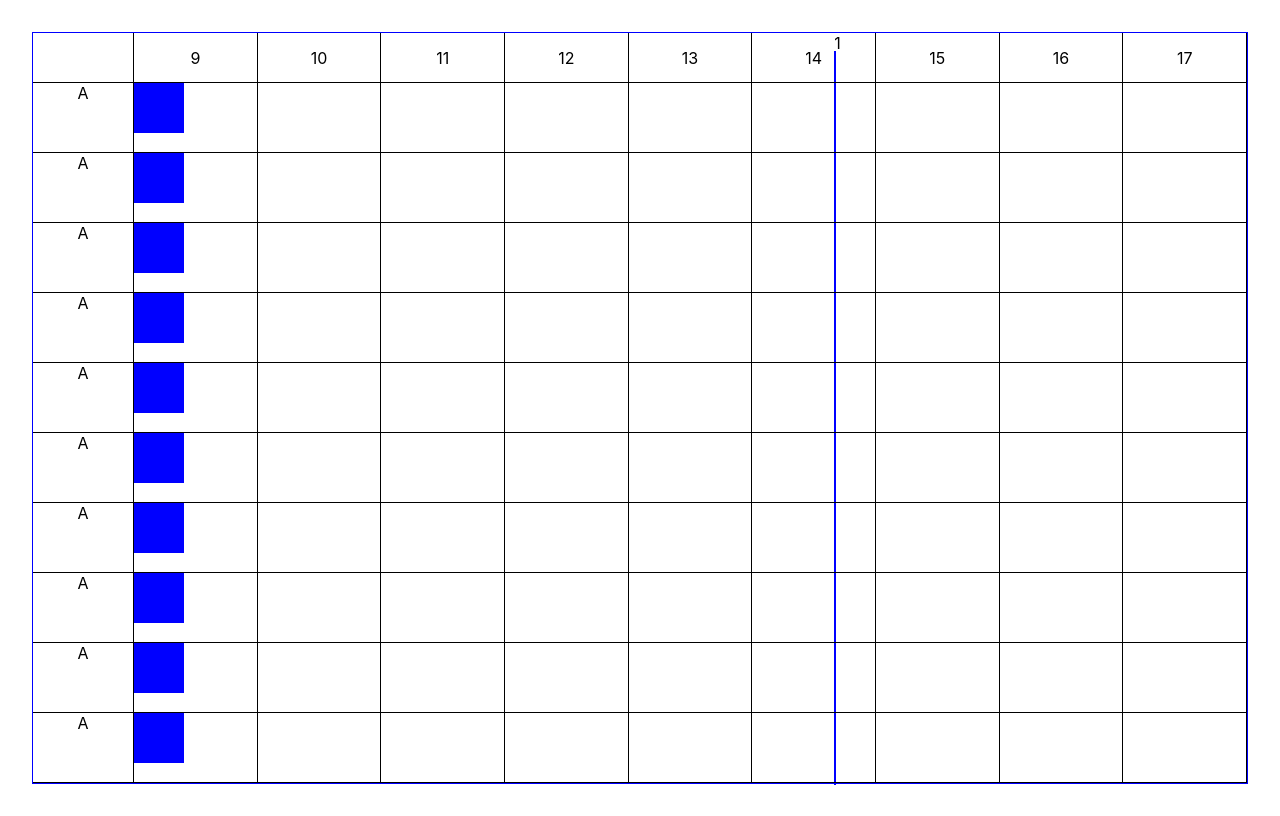
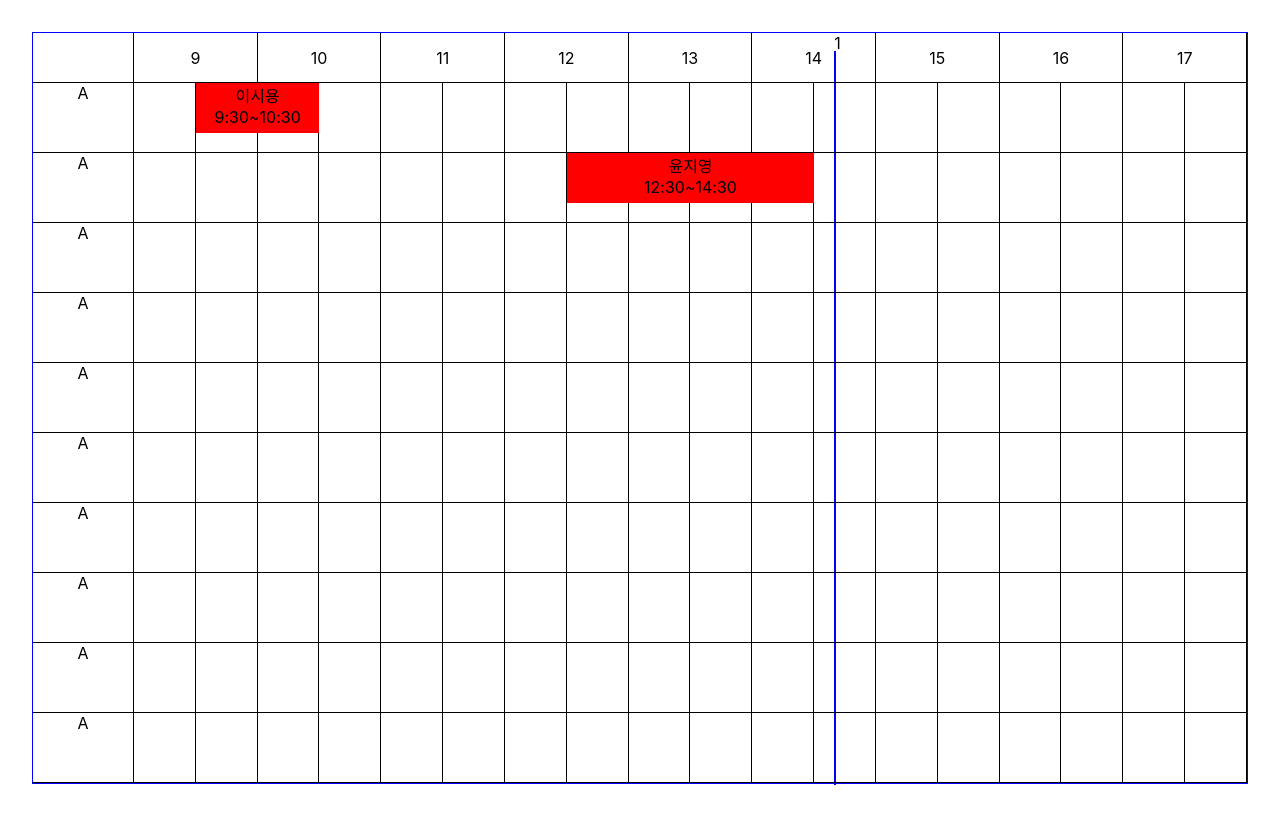
Before and after one commit to fenrirD/meeting-room-reservation-app, a React (Create React App) app: page / in a window 1280 px wide. Built offline with nearby package versions, Linux system fonts and the light colour scheme.

Commit message:
[Add] event Create

```diff
--- a/package.json
+++ b/package.json
@@ -3,6 +3,9 @@
   "version": "0.1.0",
   "private": true,
   "dependencies": {
+    "@emotion/react": "^11.10.5",
+    "@emotion/styled": "^11.10.5",
+    "@mui/material": "^5.10.12",
     "lodash": "^4.17.21",
     "react": "^18.2.0",
     "react-dnd": "^16.0.1",
--- /dev/null
+++ b/src/components/MenuLayer/index.tsx
@@ -0,0 +1,97 @@
+import * as React from 'react';
+import Button from '@mui/material/Button';
+import TextField from '@mui/material/TextField';
+import Dialog from '@mui/material/Dialog';
+import DialogActions from '@mui/material/DialogActions';
+import DialogContent from '@mui/material/DialogContent';
+import DialogContentText from '@mui/material/DialogContentText';
+import DialogTitle from '@mui/material/DialogTitle';
+import {useEffect, useState} from "react";
+
+export default function MenuLayer({open, handleClose, reservation, handleConfirm}:any) {
+  console.log('reservation', reservation,reservation.roomName)
+  const [event, setEvent] = useState({
+    roomName:reservation.roomName,
+    name:'',
+    reason:'',
+    time:reservation.time
+  });
+
+  const handleClick = () => {
+    console.log('!!!!!! handle',event)
+    handleConfirm(event)
+  }
+  const onChange = (e:any) => {
+    console.log(e,"change", event)
+    setEvent({
+      ...event,
+      [e.target.id]:e.target.value,
+    })
+  }
+
+  useEffect(()=>{
+    console.log('MenuLayer' , event)
+    setEvent({
+      roomName:reservation.roomName,
+      name:'',
+      reason:'',
+      time:reservation.time
+    })
+  },[reservation])
+
+  console.log(event)
+  return (
+    <div>
+      <Dialog open={open} onClose={handleClose} fullWidth={true}>
+        <DialogTitle>{event.roomName}룸: 회의실 예약 설정</DialogTitle>
+        <DialogContent>
+          <DialogContentText>
+            예약자명
+          </DialogContentText>
+          <TextField
+            autoFocus
+            margin="dense"
+            id="name"
+            label="Email Address"
+            type="text"
+            fullWidth
+            variant="standard"
+            onChange={onChange}
+            value={event.name}
+          />
+          <DialogContentText>
+            예약 목적
+          </DialogContentText>
+          <TextField
+            autoFocus
+            margin="dense"
+            id="reason"
+            label="Email Address"
+            type="text"
+            fullWidth
+            variant="standard"
+            onChange={onChange}
+            value={event.reason}
+          />
+          <DialogContentText>
+            예약 시간
+          </DialogContentText>
+          <TextField
+            autoFocus
+            margin="dense"
+            id="time"
+            label="Email Address"
+            type="text"
+            fullWidth
+            variant="standard"
+            value={reservation.time}
+          />
+        </DialogContent>
+        <DialogActions>
+          <Button onClick={handleClose}>Cancel</Button>
+          <Button onClick={handleClick}>Subscribe</Button>
+        </DialogActions>
+      </Dialog>
+    </div>
+  );
+}
--- a/src/components/Room/index.css
+++ b/src/components/Room/index.css
@@ -136,7 +136,7 @@
 .room_col > div {
   /*display: flex;*/
   flex: 1 0 auto;
-  min-width: 6rem;
+  /*min-width: 6rem;*/
   /*height: 100%;*/
   /*width: 200px;*/
   border-right: 1px solid;
--- a/src/components/Room/index.tsx
+++ b/src/components/Room/index.tsx
@@ -1,6 +1,11 @@
-import React, {useRef} from "react";
+import React, {useEffect, useRef, useState} from "react";
 import {useDrag, useDrop} from "react-dnd";
 import './index.css'
+import {doesNotReject} from "assert";
+import useResize from "../../hook/useResize";
+import MenuLayer from "../MenuLayer";
+import {SAMPLE_DATA} from "../../utills/data/sampleData";
+
 const RoomHeader = () => {
   return (
     <div className="header">
@@ -45,16 +50,20 @@ interface DropResult {
   name: string
 }
 
-const EventZone = ({roomName}:any) => {
-  const [{ canDrop, isOver }, drop] = useDrop(() => ({
+const EventZone = ({roomName, events}: any) => {
+  console.log('rerender Event Zone', events)
+  const eventDiv = useRef<HTMLDivElement>(null);
+  const {width, height} = useResize(eventDiv);
+  // console.log(width, height)
+  const [{canDrop, isOver}, drop] = useDrop(() => ({
     accept: 'box',
-    drop: (item,monitor) =>{
+    drop: (item, monitor) => {
       // const a = monitor.getDifferenceFromInitialOffset();
       const a = monitor.getClientOffset();
       const b = monitor.getSourceClientOffset();
-      console.log(roomName,item, monitor,a,b)
-      return ({ name: roomName,left:b?.x })
-    } ,
+      console.log(roomName, item, monitor, a, b)
+      return ({name: roomName, left: b?.x})
+    },
     collect: (monitor) => ({
       isOver: monitor.isOver(),
       canDrop: monitor.canDrop(),
@@ -68,19 +77,36 @@ const EventZone = ({roomName}:any) => {
   } else if (canDrop) {
     backgroundColor = 'darkkhaki'
   }
+  drop(eventDiv);
+
+
+  // console.log("events!",events, eventDiv?.current?.offsetWidth)
   return (
-    <div className='event_zone' ref={drop}  data-testid="dustbin">
-      <EventComponent/>
+    <div className='event_zone' ref={eventDiv} data-testid="dustbin">
+      {events && events.map((data:any)=>{
+        return <EventComponent data={data} width={width}/>
+      })}
+
     </div>
   )
 }
-const EventComponent = () => {
-  const [{isDragging},drag] = useDrag(() => ({
+const EventComponent = ({data, width}:any) => {
+
+  //1. 일단은 시작지점을 구한다
+  console.log(data,"???")
+  const [startTime, endTime] = data?.time.split('~');
+  const [startHour, startMinute] = startTime.split(':');
+  const [endHour, endMinute] = endTime.split(':');
+  const colWidth = width/9
+  const startLeft = Number(startHour) % 9 + (startMinute==='30'? 0.5 : 0)
+  const calc = (Number(endHour) - Number(startHour)) + ((Number(endMinute) - Number(startMinute))? 0.5 : 0)
+
+  const [{isDragging}, drag] = useDrag(() => ({
     type: 'box',
-    item: { name:'lee' },
+    item: {name: 'lee'},
     end: (item, monitor) => {
       const dropResult = monitor.getDropResult<DropResult>()
-      console.log(item,dropResult)
+      console.log(item, dropResult)
       if (item && dropResult) {
         console.log(item)
         // alert(`You dropped ${item.name} into ${dropResult.name}!`)
@@ -91,73 +117,108 @@ const EventComponent = () => {
       handlerId: monitor.getHandlerId(),
     }),
   }))
+  console.log('calc',(startLeft/width)*100, startLeft, data, startMinute, startMinute==='30'? 0.5 : 0,startLeft, calc, ((Number(endMinute) - Number(startMinute))? 0.5 : 0))
   return (
     <div style={{
-      width: '50px',
+      width: `${colWidth*calc}px`,
       height: '50px',
-      backgroundColor: 'blue',
+      backgroundColor: 'red',
       top: '0px',
-      position: 'absolute'
-    }} ref={drag}></div>
+      position: 'absolute',
+      left: `${((colWidth)*startLeft/width)*100}%`
+    }} ref={drag}>
+      {data.name}<br/>
+      {data.time}
+    </div>
   )
 }
 
-const RoomCol = ({roomName}:any) => {
+const RoomCol = ({roomName, time}: any) => {
+
   const divEl = useRef<HTMLDivElement>(null);
 
-  const [{ canDrop, isOver }, drop] = useDrop(() => ({
+  const [{canDrop, isOver}, drop] = useDrop(() => ({
     accept: 'box',
-    drop: (item,monitor) =>{
+    drop: (item, monitor) => {
       // const a = monitor.getDifferenceFromInitialOffset();
       const a = monitor.getClientOffset();
       const b = monitor.getSourceClientOffset();
-      console.log(roomName,item, monitor,a,b)
-      return ({ name: roomName,left:b?.x })
-    } ,
+      console.log(roomName, item, monitor, a, b)
+      return ({name: roomName, left: b?.x})
+    },
     collect: (monitor) => ({
       isOver: monitor.isOver(),
       canDrop: monitor.canDrop(),
     }),
   }))
-
-  const [{isDragging},drag] = useDrag(() => ({
-    type: 'box',
-    item: { name:roomName },
-    end: (item, monitor) => {
-      const dropResult = monitor.getDropResult<DropResult>()
-      console.log('roomCol',item,dropResult)
-      if (item && dropResult) {
-        console.log(item)
-        // alert(`You dropped ${item.name} into ${dropResult.name}!`)
-      }
-    },
-    collect: (monitor) => ({
-      isDragging: monitor.isDragging(),
-      handlerId: monitor.getHandlerId(),
-    }),
-  }))
-  drag(drop(divEl));
   return (
-    <div className='room_col_sub' ref={divEl}></div>
+    <>
+      <div className='room_col_sub' ref={drop} data-index={0} data-time={time}></div>
+      <div className='room_col_sub' ref={drop} data-index={1} data-time={time}></div>
+    </>
   )
 }
 
-const RoomValue = ({roomName}:any) => {
+const RoomValue = ({roomName, events, handleClickOpen}: any) => {
+  const roomValEL = useRef<HTMLDivElement>(null);
+  const [isDrag, setIsDrag] = useState<Boolean>(false);
+  const [event , setEvent] = useState<any>(null);
+  const mouseMove = (e: any) => {
+    if (isDrag) {
+      // console.log('mouse move!', e.target)
+      e.target.style.backgroundColor = 'red'
+    }
+  }
+
+  const mouseUp = (e: any) => {
+    e.preventDefault()
+    if (roomValEL?.current) {
+      console.log('mouseup!',e, e.target, event)
+      const newE = {
+        endHour: e.target.dataset.time,
+        endMinute: e.target.dataset.index
+      }
+      setIsDrag(false)
+      setEvent({...event,...newE})
+      handleClickOpen({...event,...newE, roomName:roomName})
+      // roomValEL.current.removeEventListener("mousemove", mouseMove)
+      // roomValEL.current.removeEventListener("mouseup", mouseUp)
+    }
+  }
+  const handleMouseDown = (e: any) => {
+    console.log('click mouse!')
+    if (roomValEL?.current) {
+      console.log('mouse down',roomValEL, e.target, e.target.dataset.index)
+      setIsDrag(true);
+      const newE = {
+        startHour: e.target.dataset.time,
+        startMinute: e.target.dataset.index
+      }
+      setEvent({...event, ...newE})
+      // roomValEL.current.addEventListener("mouseup", mouseUp)
+      // roomValEL.current.addEventListener("mousemove", mouseMove)
+    }
+    // console.log(e,'move')
+    console.log(roomValEL)
+  }
+
+  console.log('RoomValue:',event)
 
   return (
     <div className='room_value'>
-      <EventZone roomName={roomName}/>
+      <EventZone roomName={roomName} events={events}/>
       <div></div>
-      <div className='room_col'>
-        <RoomCol></RoomCol>
-        <RoomCol/>
-        <RoomCol/>
-        <RoomCol/>
-        <RoomCol/>
-        <RoomCol/>
-        <RoomCol/>
-        <RoomCol/>
-        <RoomCol/>
+      <div className='room_col' ref={roomValEL} onMouseDown={handleMouseDown} onMouseMove={mouseMove}
+           onMouseUp={mouseUp}>
+        <RoomCol roomName={roomName} time={9}/>
+        <RoomCol roomName={roomName} time={10}/>
+        <RoomCol roomName={roomName} time={11}/>
+        <RoomCol roomName={roomName} time={12}/>
+        <RoomCol roomName={roomName} time={13}/>
+        <RoomCol roomName={roomName} time={14}/>
+        <RoomCol roomName={roomName} time={15}/>
+        <RoomCol roomName={roomName} time={16}/>
+        <RoomCol roomName={roomName} time={17}/>
       </div>
     </div>
   )
@@ -165,7 +226,51 @@ const RoomValue = ({roomName}:any) => {
 
 const RoomBody = () => {
   const roomValEL = useRef<HTMLDivElement>(null);
+  // const [events, setEvent] = useState<any>();
 
+  const [data, setData] = useState<any>(null);
+
+  const events = {
+    A:[{
+      name:"lee",
+      time:'9:30~11:00'
+    }]
+  }
+
+  const [open, setOpen] = React.useState(false);
+
+  const [reservation, setReservation] = React.useState({});
+  useEffect(()=>{
+    console.log('use Effect Room Body')
+    const data = SAMPLE_DATA.reduce((acc,cur)=>{
+      return ({
+        ...acc,
+        [cur.roomName]: cur[cur.roomName] ? cur[cur.roomName].push(cur) : [cur]
+      })
+    },{})
+    setData(data)
+  },[])
+
+  const handleClickOpen = (event:any) => {
+
+    setOpen(true);
+    const t = `${event.startHour}:${event.startMinute==1 ? '30' : '00'}~${  Number(event.endHour)+Number(event.endMinute)}:${event.endMinute==1? '00' : '30'}`
+    console.log('handleClickOpen',event,'??????!', event.startMinute, t)
+    setReservation({time:t, roomName: event.roomName})
+  };
+
+  const handleClose = () => {
+    setOpen(false);
+  };
+
+  const handleConfirm = (v:any) => {
+    console.log('handle', data,v)
+    setData({
+      ...data, [v.roomName]: data[v.roomName] ? [...data[v.roomName],v]: [v]
+    })
+    setOpen(false)
+  }
+  console.log(data,"생성")
   return (
     <div className="body">
       <div className='flex_none'></div>
@@ -181,18 +286,20 @@ const RoomBody = () => {
         <RoomName/>
         {/*<div className="room_val" ref={roomValEL} onMouseDown={handleMouseDown}>*/}
         <div className="room_val" ref={roomValEL}>
-          <RoomValue roomName='A'/>
-          <RoomValue roomName='B'/>
-          <RoomValue roomName='C'/>
-          <RoomValue roomName='D'/>
-          <RoomValue roomName='E'/>
-          <RoomValue roomName='F'/>
-          <RoomValue roomName='G'/>
-          <RoomValue roomName='H'/>
-          <RoomValue roomName='I'/>
-          <RoomValue roomName='J'/>
+
+          <RoomValue roomName='A' events={data? data['A'] : []} handleClickOpen={handleClickOpen}/>
+          <RoomValue roomName='B' events={data? data['B'] : []} handleClickOpen={handleClickOpen}/>
+          <RoomValue roomName='C' events={data? data['C']: []} handleClickOpen={handleClickOpen}/>
+          <RoomValue roomName='D' events={data? data['D']: []} handleClickOpen={handleClickOpen}/>
+          <RoomValue roomName='E' events={data? data['E']: []} handleClickOpen={handleClickOpen}/>
+          <RoomValue roomName='F' events={data? data['F']: []} handleClickOpen={handleClickOpen}/>
+          <RoomValue roomName='G' events={data? data['G']: []} handleClickOpen={handleClickOpen}/>
+          <RoomValue roomName='H' events={data? data['H']: []} handleClickOpen={handleClickOpen}/>
+          <RoomValue roomName='I' events={data? data['I']: []} handleClickOpen={handleClickOpen}/>
+          <RoomValue roomName='J' events={data? data['J']: []} handleClickOpen={handleClickOpen}/>
         </div>
       </div>
+      <MenuLayer open={open} handleClose={handleClose} handleConfirm={handleConfirm} reservation={reservation}/>
     </div>
   )
 }
--- /dev/null
+++ b/src/hook/useResize.tsx
@@ -0,0 +1,36 @@
+import React, {RefObject, useCallback, useEffect, useState} from "react";
+
+export default function useResize(myRef:RefObject<HTMLDivElement>) {
+
+  const [width, setWidth] = useState(myRef.current?.offsetWidth)
+  const [height, setHeight] = useState(myRef.current?.offsetHeight)
+
+  const handleResize = useCallback(() => {
+    if(myRef.current) {
+      setWidth(myRef.current.offsetWidth)
+      setHeight(myRef.current.offsetHeight)
+    }
+  }, [myRef])
+
+  const initialSize = useCallback(()=>{
+    console.log("intial Size!")
+    if(myRef.current) {
+      setWidth(myRef.current.offsetWidth)
+      setHeight(myRef.current.offsetHeight)
+    }
+  },[])
+
+  useEffect(() => {
+
+    initialSize()
+    window.addEventListener('load', handleResize)
+    window.addEventListener('resize', handleResize)
+
+    return () => {
+      window.removeEventListener('load', handleResize)
+      window.removeEventListener('resize', handleResize)
+    }
+  }, [myRef, handleResize])
+
+  return { width, height }
+}
--- /dev/null
+++ b/src/utills/data/sampleData.ts
@@ -0,0 +1,14 @@
+export const SAMPLE_DATA:any[] = [
+  {
+    roomName: 'A',
+    name: "이시용",
+    reason: "그냥",
+    time: "9:30~10:30"
+  },
+  {
+    roomName:'B',
+    name:"윤지영",
+    reason: "저냥",
+    time:"12:30~14:30"
+  }
+]
```
Also changed, not shown: src/components/Main.tsx (+24 -24 lines), 2 other files (tests, documents, lock files or other folders).
